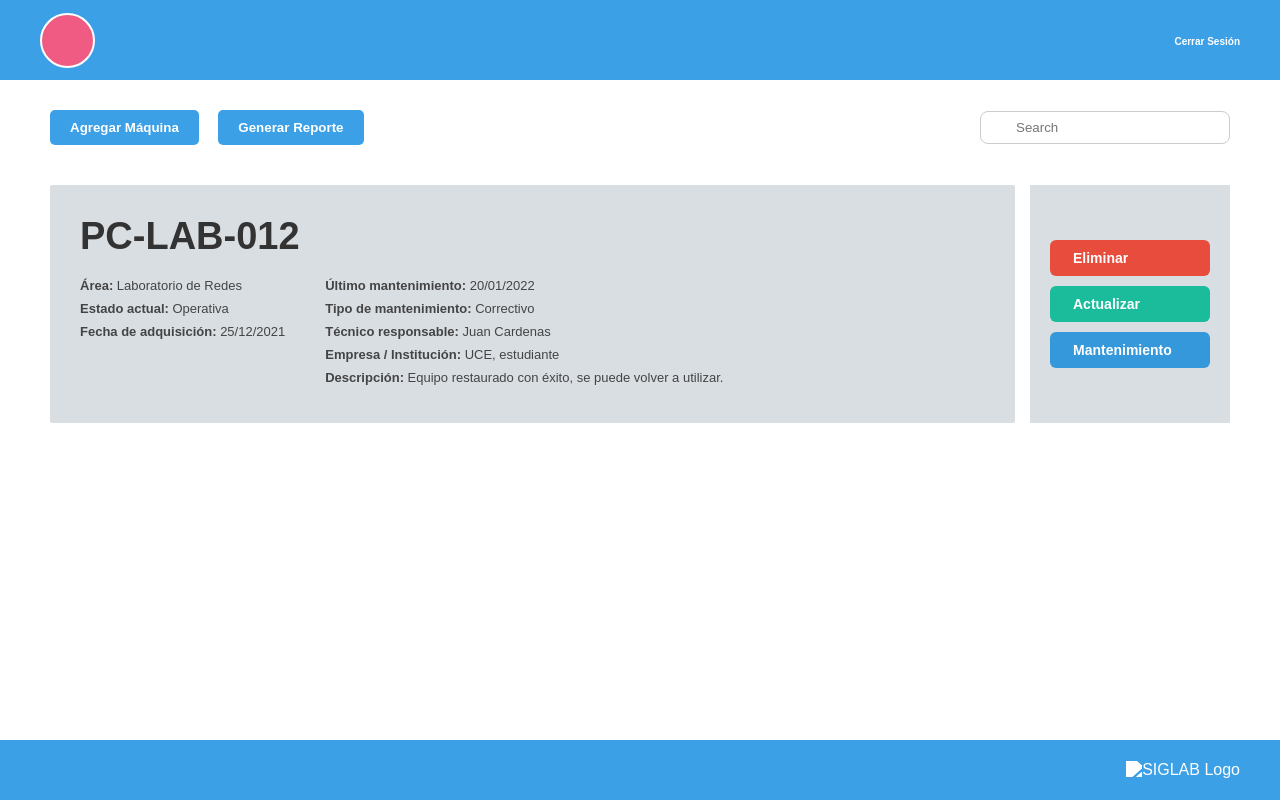
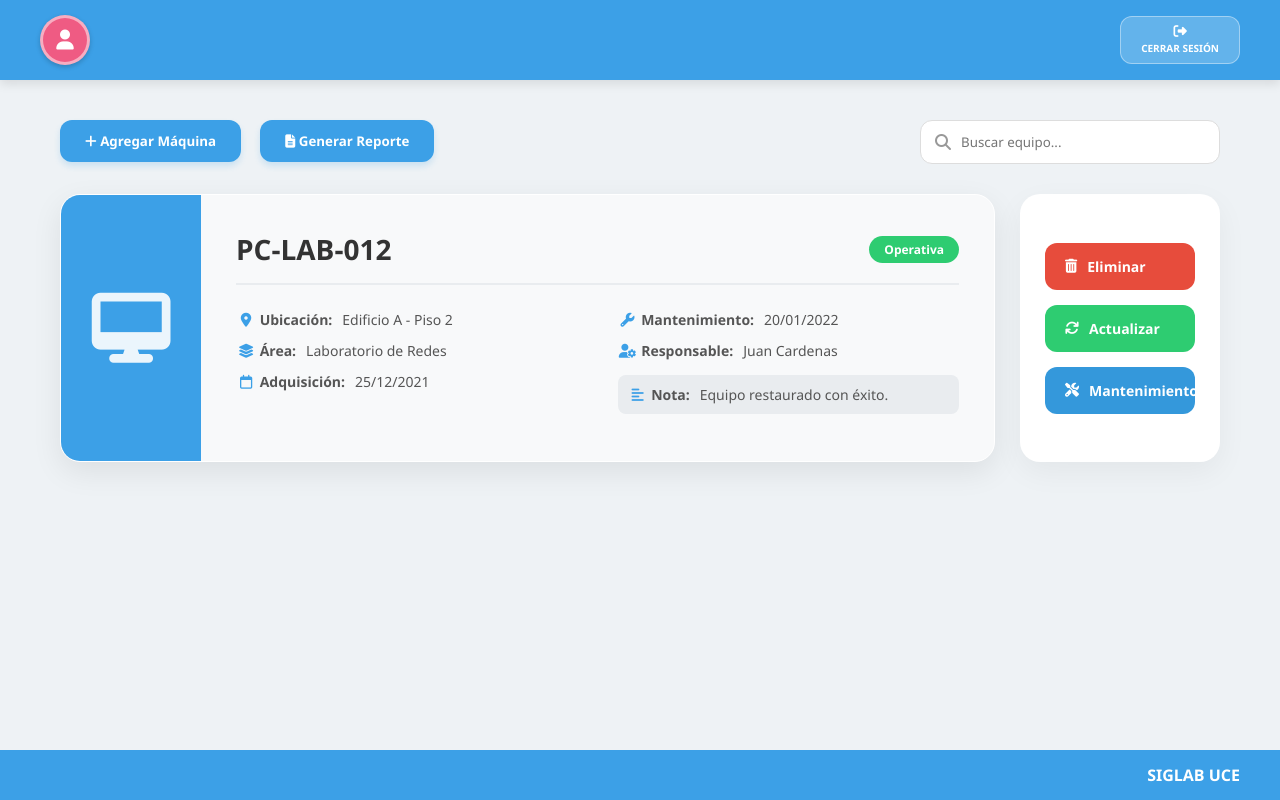
Before and after one commit to Fabian-Cuev4/PP1_01, a Python web app: template frontend/templates/index_ventana2.html in a window 1280 px wide. Run offline with Jinja, Linux system fonts and the light colour scheme; the template is opened without the code that fills it, so the values that code supplies are empty; some libraries are stand-ins or nearby versions.

Commit message:
Diseño mejorado Ventana 2: Estilo tarjeta redondeada y sidebar azul

```diff
--- a/frontend/templates/index_ventana2.html
+++ b/frontend/templates/index_ventana2.html
@@ -2,7 +2,8 @@
 <html lang="es">
 <head>
     <meta charset="UTF-8">
-    <title>SIGLAB - Lista de Máquinas</title>
+    <title>SIGLAB - Detalle de Máquina</title>
+    <link rel="stylesheet" href="https://cdnjs.cloudflare.com/ajax/libs/font-awesome/6.4.0/css/all.min.css">
     <link rel="stylesheet" href="./style_ventana2.css">
 </head>
 <body>
@@ -29,27 +30,32 @@
             </div>
             <div class="search-container">
                 <i class="fa-solid fa-magnifying-glass"></i>
-                <input type="text" placeholder="Search">
+                <input type="text" placeholder="Buscar equipo...">
             </div>
         </div>
 
         <div class="detail-container">
-            <div class="info-card">
-                <div class="info-header">
-                    <h2>PC-LAB-012</h2>
+            <div class="info-card-modern">
+                <div class="sidebar-blue">
+                    <i class="fa-solid fa-desktop"></i>
                 </div>
-                <div class="info-body">
-                    <div class="column">
-                        <p><strong>Área:</strong> Laboratorio de Redes</p>
-                        <p><strong>Estado actual:</strong> Operativa</p>
-                        <p><strong>Fecha de adquisición:</strong> 25/12/2021</p>
+
+                <div class="card-content">
+                    <div class="info-header">
+                        <h2>PC-LAB-012</h2>
+                        <span class="status-badge">Operativa</span>
                     </div>
-                    <div class="column">
-                        <p><strong>Último mantenimiento:</strong> 20/01/2022</p>
-                        <p><strong>Tipo de mantenimiento:</strong> Correctivo</p>
-                        <p><strong>Técnico responsable:</strong> Juan Cardenas</p>
-                        <p><strong>Empresa / Institución:</strong> UCE, estudiante</p>
-                        <p><strong>Descripción:</strong> Equipo restaurado con éxito, se puede volver a utilizar.</p>
+                    <div class="info-body">
+                        <div class="column">
+                            <p><strong><i class="fa-solid fa-location-dot"></i> Ubicación:</strong> Edificio A - Piso 2</p>
+                            <p><strong><i class="fa-solid fa-layer-group"></i> Área:</strong> Laboratorio de Redes</p>
+                            <p><strong><i class="fa-regular fa-calendar"></i> Adquisición:</strong> 25/12/2021</p>
+                        </div>
+                        <div class="column">
+                            <p><strong><i class="fa-solid fa-wrench"></i> Mantenimiento:</strong> 20/01/2022</p>
+                            <p><strong><i class="fa-solid fa-user-gear"></i> Responsable:</strong> Juan Cardenas</p>
+                            <p class="desc"><strong><i class="fa-solid fa-align-left"></i> Nota:</strong> Equipo restaurado con éxito.</p>
+                        </div>
                     </div>
                 </div>
             </div>
@@ -64,7 +70,7 @@
 
     <footer class="main-footer">
         <div class="footer-logo">
-            <img src="https://via.placeholder.com/100x40?text=SIGLAB" alt="SIGLAB Logo">
+            <span style="color:white; font-weight:bold;">SIGLAB UCE</span>
         </div>
     </footer>
 
--- a/frontend/templates/style_ventana2.css
+++ b/frontend/templates/style_ventana2.css
@@ -1,21 +1,33 @@
+/* --- VARIABLES Y RESETEO --- */
+:root {
+    --primary-color: #3ca0e7;  /* Azul principal */
+    --hover-color: #2e86c1;
+    --danger-color: #e74c3c;
+    --success-color: #2ecc71;
+    --bg-body: #eef2f5;        /* Gris suave de fondo */
+    --card-bg: #ffffff;
+    --radius-xl: 20px;         /* Radio MUY redondo (como pediste) */
+    --radius-md: 12px;
+}
+
 * {
     margin: 0;
     padding: 0;
     box-sizing: border-box;
-    font-family: Arial, sans-serif;
+    font-family: 'Segoe UI', Tahoma, Geneva, Verdana, sans-serif;
 }
 
 body {
-    background-color: #ffffff;
+    background-color: var(--bg-body);
     min-height: 100vh;
     display: flex;
     flex-direction: column;
 }
 
-/* Header & Footer compartidos */
+/* --- HEADER Y FOOTER --- */
 .main-header, .main-footer {
-    background-color: #3ca0e7;
-    padding: 10px 40px;
+    background-color: var(--primary-color);
+    padding: 0 40px;
     display: flex;
     align-items: center;
 }
@@ -23,58 +35,85 @@ body {
 .main-header {
     height: 80px;
     justify-content: space-between;
+    box-shadow: 0 4px 10px rgba(0,0,0,0.1);
 }
 
 .main-footer {
-    height: 60px;
+    height: 50px;
     justify-content: flex-end;
     margin-top: auto;
 }
 
+/* Avatar circular */
 .avatar-pink {
     background-color: #ef5b83;
-    width: 55px;
-    height: 55px;
+    width: 50px;
+    height: 50px;
     border-radius: 50%;
     display: flex;
     justify-content: center;
     align-items: center;
     color: white;
-    font-size: 24px;
-    border: 2px solid white;
+    font-size: 20px;
+    border: 3px solid rgba(255,255,255,0.5);
+    box-shadow: 0 2px 5px rgba(0,0,0,0.2);
 }
 
+/* BOTÓN CERRAR SESIÓN (BONITO Y TRANSPARENTE) */
 .btn-logout {
-    background: none;
-    border: none;
+    background: rgba(255, 255, 255, 0.2); /* Efecto cristal */
+    border: 1px solid rgba(255, 255, 255, 0.4);
     color: white;
+    padding: 8px 20px;
+    border-radius: var(--radius-md);
     cursor: pointer;
-    text-align: center;
+    transition: all 0.3s ease;
+    display: flex;
+    flex-direction: column;
+    align-items: center;
+    gap: 2px;
 }
 
-.btn-logout i { font-size: 22px; }
-.btn-logout span { display: block; font-size: 10px; font-weight: bold; margin-top: 3px; }
+.btn-logout:hover {
+    background: white;
+    color: var(--primary-color);
+    transform: translateY(-2px);
+}
 
-/* Barra de Acciones */
-.content { padding: 30px 50px; }
+.btn-logout span {
+    font-size: 10px;
+    font-weight: 700;
+    text-transform: uppercase;
+}
+
+/* --- BARRA DE ACCIONES SUPERIOR --- */
+.content { padding: 40px 60px; }
 
 .action-bar {
     display: flex;
     justify-content: space-between;
-    margin-bottom: 40px;
+    margin-bottom: 30px;
 }
 
 .btn-blue {
-    background-color: #3ca0e7;
+    background-color: var(--primary-color);
     color: white;
     border: none;
-    padding: 10px 20px;
-    border-radius: 5px;
+    padding: 12px 25px;
+    border-radius: var(--radius-md);
     margin-right: 15px;
-    font-weight: bold;
+    font-weight: 600;
     cursor: pointer;
+    transition: 0.3s;
+    box-shadow: 0 4px 6px rgba(60, 160, 231, 0.2);
 }
 
+.btn-blue:hover {
+    background-color: var(--hover-color);
+    transform: translateY(-2px);
+}
+
+/* Buscador moderno */
 .search-container {
     position: relative;
     display: flex;
@@ -83,34 +122,85 @@ body {
 
 .search-container i {
     position: absolute;
-    left: 10px;
-    color: #ccc;
+    left: 15px;
+    color: #999;
 }
 
 .search-container input {
-    padding: 8px 10px 8px 35px;
-    border: 1px solid #ccc;
-    border-radius: 8px;
-    width: 250px;
+    padding: 12px 15px 12px 40px;
+    border: 1px solid #ddd;
+    border-radius: var(--radius-md);
+    width: 300px;
+    outline: none;
+    transition: 0.3s;
 }
 
-/* Contenedor de Detalle */
+.search-container input:focus {
+    border-color: var(--primary-color);
+    box-shadow: 0 0 0 3px rgba(60, 160, 231, 0.1);
+}
+
+/* --- CONTENEDOR PRINCIPAL (LAYOUT) --- */
 .detail-container {
     display: flex;
-    gap: 15px;
+    gap: 25px;
+    align-items: stretch; /* Estira los elementos a la misma altura */
 }
 
-.info-card {
-    background-color: #d9dee3;
+/* --- TARJETA ESTILO "VENTANA 1" (LA MAGIA) --- */
+.info-card-modern {
     flex: 1;
-    padding: 30px;
-    border-radius: 2px;
+    background-color: var(--card-bg);
+    border-radius: var(--radius-xl); /* Esquinas MUY redondas (20px) */
+    display: flex;
+    overflow: hidden; /* Corta lo que sobre de las esquinas */
+    box-shadow: 0 10px 30px rgba(0,0,0,0.08); /* Sombra elegante */
+    border: 1px solid white;
+}
+
+/* Barra lateral azul DENTRO de la tarjeta */
+.sidebar-blue {
+    width: 140px;
+    background-color: var(--primary-color);
+    display: flex;
+    justify-content: center;
+    align-items: center;
+    color: white;
+}
+
+.sidebar-blue i {
+    font-size: 70px; /* Icono grande */
+    opacity: 0.9;
+}
+
+/* Cuerpo de la tarjeta */
+.card-content {
+    flex: 1;
+    padding: 35px;
+    background-color: #f8f9fa; /* Fondo gris muy clarito interno */
+}
+
+.info-header {
+    display: flex;
+    justify-content: space-between;
+    align-items: center;
+    margin-bottom: 25px;
+    border-bottom: 2px solid #e9ecef;
+    padding-bottom: 15px;
 }
 
 .info-header h2 {
-    font-size: 38px;
-    margin-bottom: 20px;
+    font-size: 28px;
     color: #333;
+}
+
+.status-badge {
+    background-color: var(--success-color);
+    color: white;
+    padding: 5px 15px;
+    border-radius: 20px;
+    font-size: 12px;
+    font-weight: bold;
 }
 
 .info-body {
@@ -118,41 +208,63 @@ body {
     gap: 40px;
 }
 
-.info-body p {
-    font-size: 13px;
-    margin-bottom: 8px;
-    color: #444;
+.column { flex: 1; }
+
+.column p {
+    margin-bottom: 12px;
+    font-size: 14px;
+    color: #555;
+    display: flex;
+    align-items: center;
+    gap: 10px;
 }
 
-/* Botones Laterales */
+.column p i {
+    color: var(--primary-color);
+    width: 20px;
+    text-align: center;
+}
+
+.desc {
+    margin-top: 15px;
+    padding: 10px;
+    background: #e9ecef;
+    border-radius: 8px;
+}
+
+/* --- BOTONES LATERALES (DERECHA) --- */
 .side-buttons {
     display: flex;
     flex-direction: column;
-    gap: 10px;
-    background-color: #d9dee3;
-    padding: 20px;
+    gap: 15px;
+    background-color: white;
+    padding: 25px;
+    border-radius: var(--radius-xl); /* También redondo */
+    box-shadow: 0 10px 30px rgba(0,0,0,0.05);
     justify-content: center;
+    width: 200px;
 }
 
 .btn-action {
     border: none;
     color: white;
-    padding: 10px 15px;
-    border-radius: 6px;
+    padding: 14px 20px;
+    border-radius: var(--radius-md);
     font-weight: bold;
     display: flex;
     align-items: center;
-    gap: 8px;
-    width: 160px;
+    gap: 10px;
+    width: 100%;
     cursor: pointer;
+    transition: 0.3s;
     font-size: 14px;
 }
 
-.btn-red { background-color: #e74c3c; }
-.btn-green { background-color: #1abc9c; }
+.btn-action:hover {
+    transform: scale(1.05);
+    filter: brightness(1.1);
+}
+
+.btn-red { background-color: var(--danger-color); }
+.btn-green { background-color: var(--success-color); }
 .btn-light-blue { background-color: #3498db; }
-
-.footer-logo img {
-    filter: brightness(0) invert(1);
-    height: 45px;
-}
```
